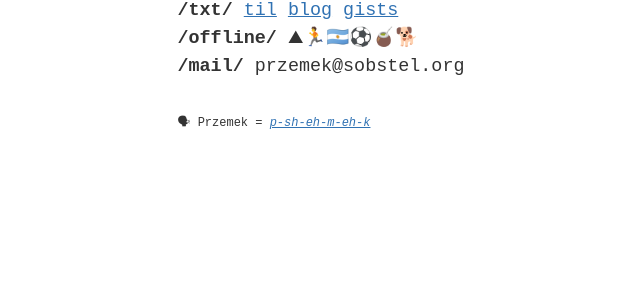
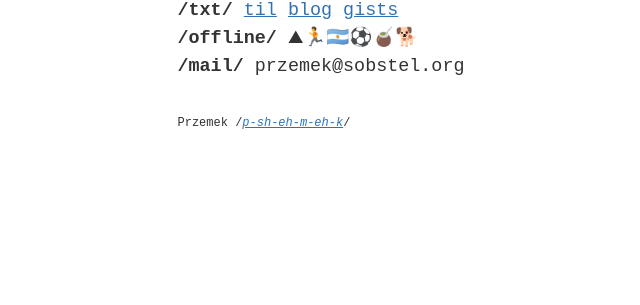
Before and after one commit to sobstel/sobstel.github.com, a Jekyll site: the page index.html, which Jekyll copies as it is, in a window 1280 px wide. Shown: the part 223-528 px from the top of the page, without its empty margins (319-959 px from the left). Built offline with Jekyll 4.4.1, drawn with Linux system fonts in a browser that asks for light colours.

Commit message:
:lipstick::dancer:

```diff
--- a/index.html
+++ b/index.html
@@ -57,7 +57,7 @@
         &nbsp;
       </p>
       <p class="pronouncation">
-        🗣 Przemek = <a href="https://www.pronouncenames.com/search?name=przemek"><em>p-sh-eh-m-eh-k</em></a>
+        Przemek /<a href="https://www.pronouncenames.com/search?name=przemek"><em>p-sh-eh-m-eh-k</em></a>/
       </p>
     </div>
   </body>
```
